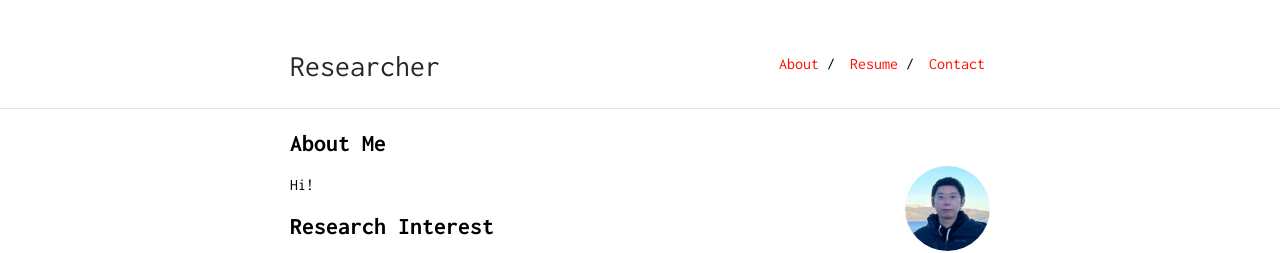
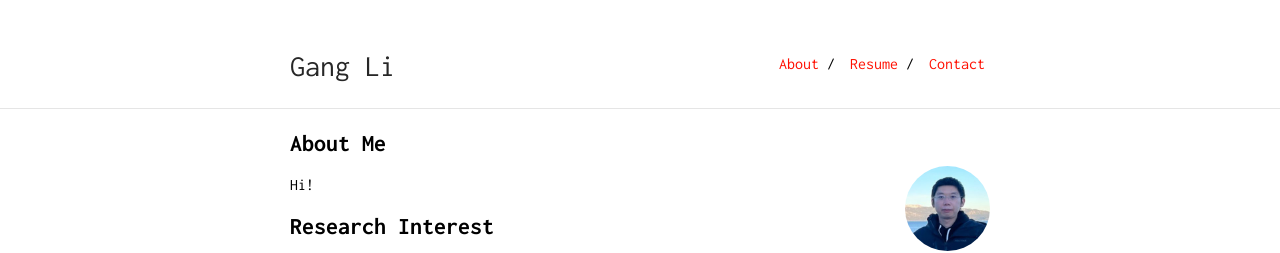
Before and after one commit to ligangudel/ligangudel.github.io, a Jekyll site: the page built from index.md, in a window 1280 px wide. Shown: the top 253 px of the page. Built offline with Jekyll 4.4.1, drawn with Linux system fonts in a browser that asks for light colours; our own code applies the rules of GitHub Pages for plain Markdown files.

Commit message:
Update path

```diff
--- a/_config.yml
+++ b/_config.yml
@@ -1,6 +1,6 @@
-title: Researcher
+title: Gang Li
 url: "https://ligangudel.github.io"
-baseurl: "/researcher"
+baseurl: "/"
 
 markdown: kramdown
 
```
